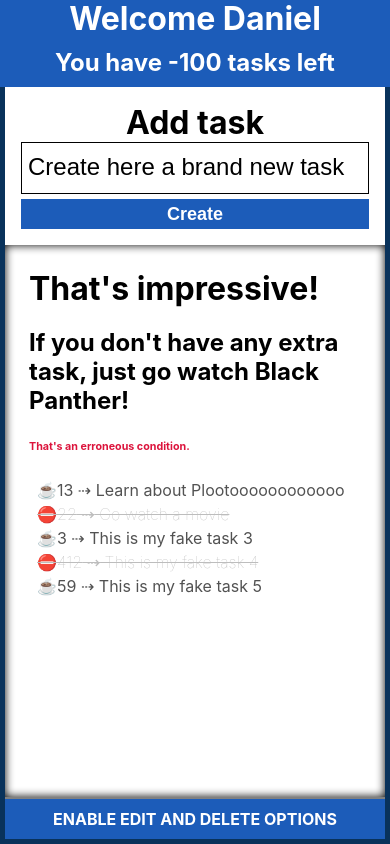
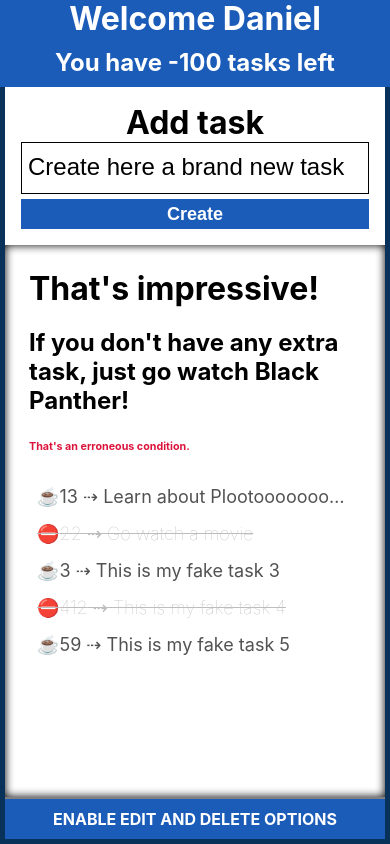
Before and after one commit to danielriodejaneiro/studious-spoon, an Angular app: page / in a window 390 px wide. Built offline with nearby package versions, Linux system fonts and the light colour scheme; no server answers.

Commit message:
Increased font display for mobiles (and all).

```diff
--- a/src/app/todo/todo.component.scss
+++ b/src/app/todo/todo.component.scss
@@ -13,9 +13,11 @@
   list-style: none;
   padding: 0;
   margin: 0;
+  cursor: pointer;
 
   .task {
-    padding: 2px 8px;
+    font-size: 18px;
+    padding: 8px;
     color: #525252;
     overflow: hidden;
     text-overflow: ellipsis;
```
